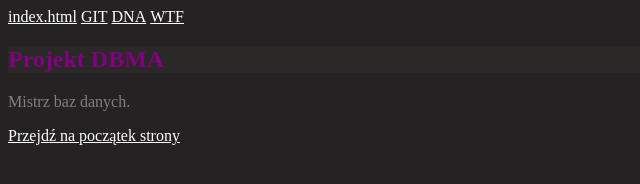
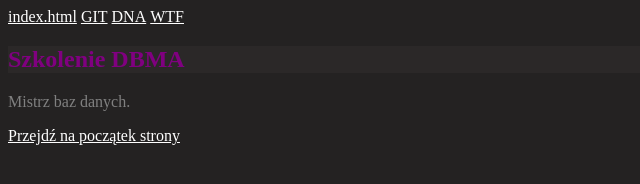
Before and after one commit to krzysztof-jarocki-wtf/homepage, a plain HTML site: page dbma.html in a window 1280 px wide. Shown: the full height of the page, 0-640 px from the left. Drawn offline with Linux system fonts and the light colour scheme.

Commit message:
Poprawa nazw kontekstów

```diff
--- a/dbma.html
+++ b/dbma.html
@@ -20,7 +20,7 @@
     <main>
 
         <section>
-            <h2>Projekt DBMA</h2>
+            <h2>Szkolenie DBMA</h2>
             <article>
                 <p>
                     Mistrz baz danych.
```
Also changed, not shown: dna.html (+1 -1 lines).
